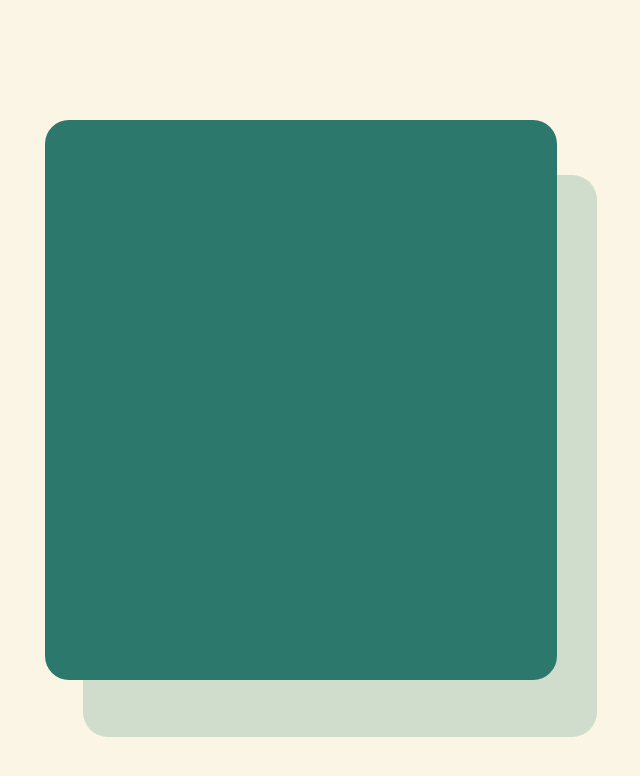
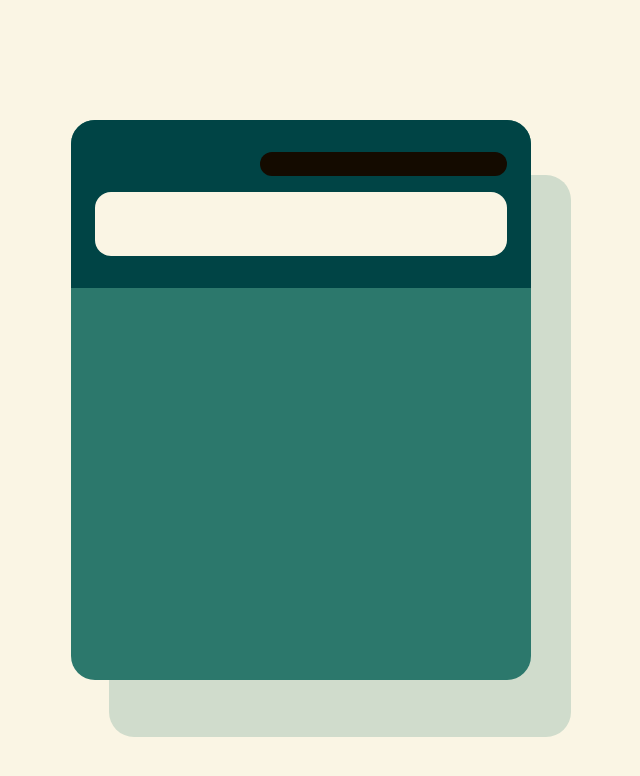
Before and after one commit to kb-gedion/calculator, a plain HTML site: page index.html in a window 1280 px wide. Shown: the whole page, without its empty margins (339-979 px from the left). Drawn offline with Linux system fonts and the light colour scheme.

Commit message:
Style top half with a solar pad and display screen

```diff
--- a/index.html
+++ b/index.html
@@ -9,7 +9,13 @@
 </head>
 <body>
     <div class="container">
+        <div class="topHalf">
+            <div class="solarPort"></div>
+            <div class="displayScreen"></div>
+        </div>
+        <div class="bottomHalf">
 
+        </div>
     </div>
 
 </body>
--- a/style.css
+++ b/style.css
@@ -30,10 +30,37 @@ img {
 
 .container {
     height: 70vh;
-    width: 40vw;
+    width: 36vw;
     background: #2c786c;
     border-radius: 24px;
     box-shadow: 39px 56px 0px 1px rgba(44,120,108,0.2);
     -webkit-box-shadow: 39px 56px 0px 1px rgba(44,120,108,0.2);
     -moz-box-shadow: 39px 56px 0px 1px rgba(44,120,108,0.2);
 }
+
+.topHalf {
+    height: 30%;
+    background-color: #004445;
+    border-top-right-radius: 24px;
+    border-top-left-radius: 24px;
+    display: flex;
+    flex-direction: column;
+    justify-content: space-around;
+    align-items: center;
+    padding: 24px;
+}
+
+.solarPort {
+    width: 60%;
+    height: 24px;
+    background-color: #140b00;
+    border-radius: 16px;
+    align-self: flex-end;
+}
+
+.displayScreen {
+    width: 100%;
+    height: 64px;
+    background-color: #faf5e4;
+    border-radius: 16px;
+}
```
